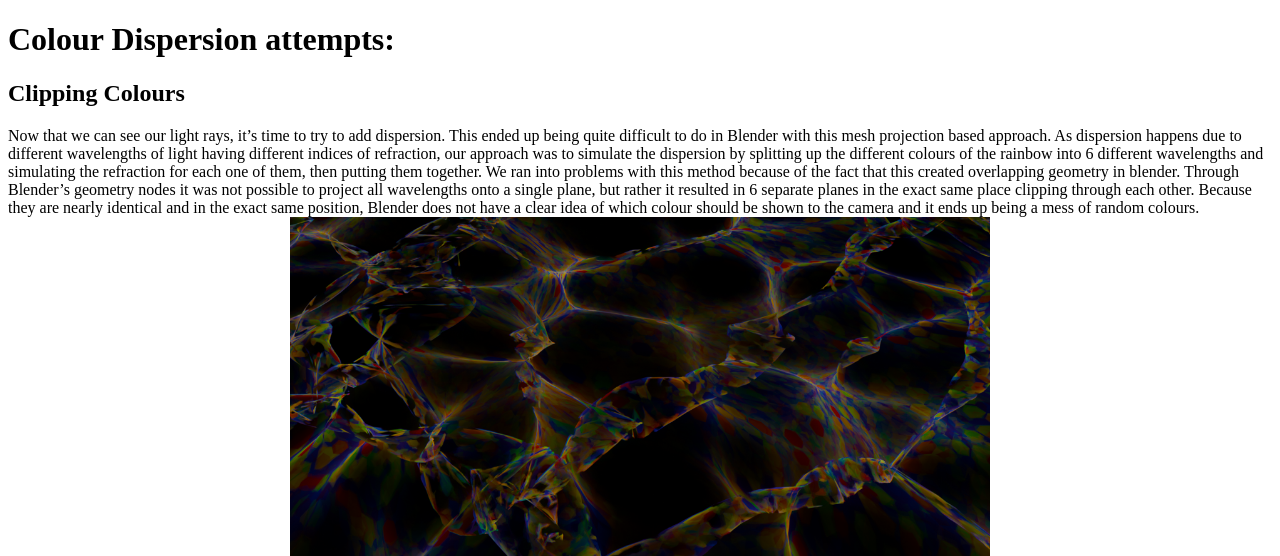
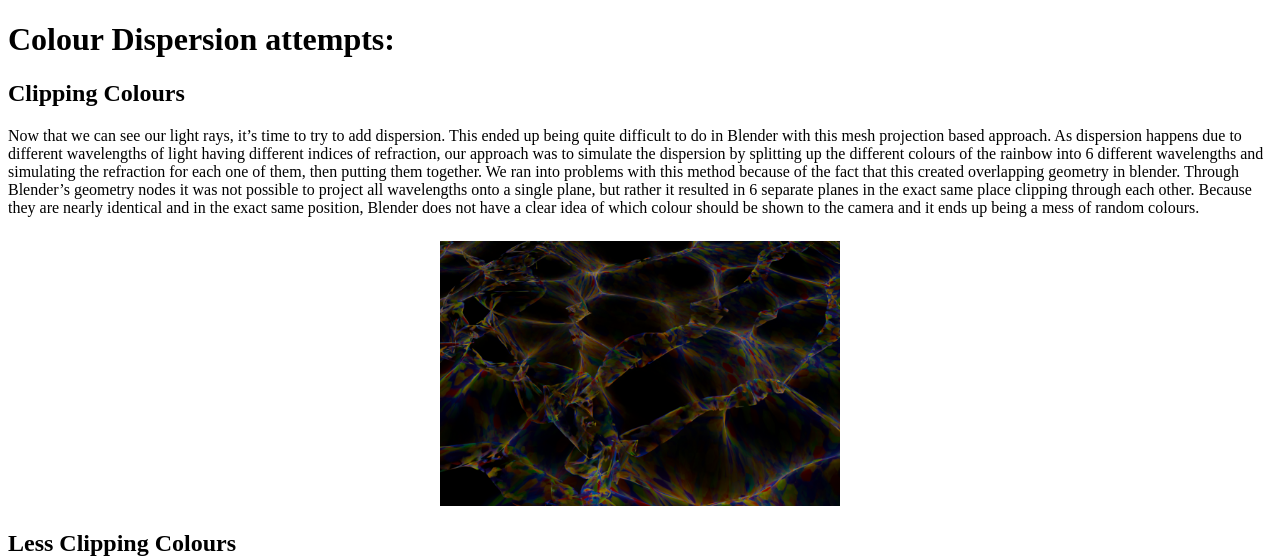
Before and after one commit to togezard/DD1354-project, a Jekyll site: the page built from README.md, in a window 1280 px wide. Shown: the top 556 px of the page. Built offline with Jekyll 4.4.1, drawn with Linux system fonts in a browser that asks for light colours; our own code applies the rules of GitHub Pages for plain Markdown files; grey boxes are pictures that could not be loaded.

Commit message:
Adjust max-width for images in style.css

```diff
--- a/assets/css/style.css
+++ b/assets/css/style.css
@@ -1,11 +1,14 @@
 img {
-  max-width: 700px;
+  max-width: 400px;
   width: 100%;
   height: auto;
 }
 
 p img {
+  max-width: 400px;
+}
+
+body img {
   display: block;
-  margin-left: auto;
-  margin-right: auto;
+  margin: 1.5rem auto;
 }
```
